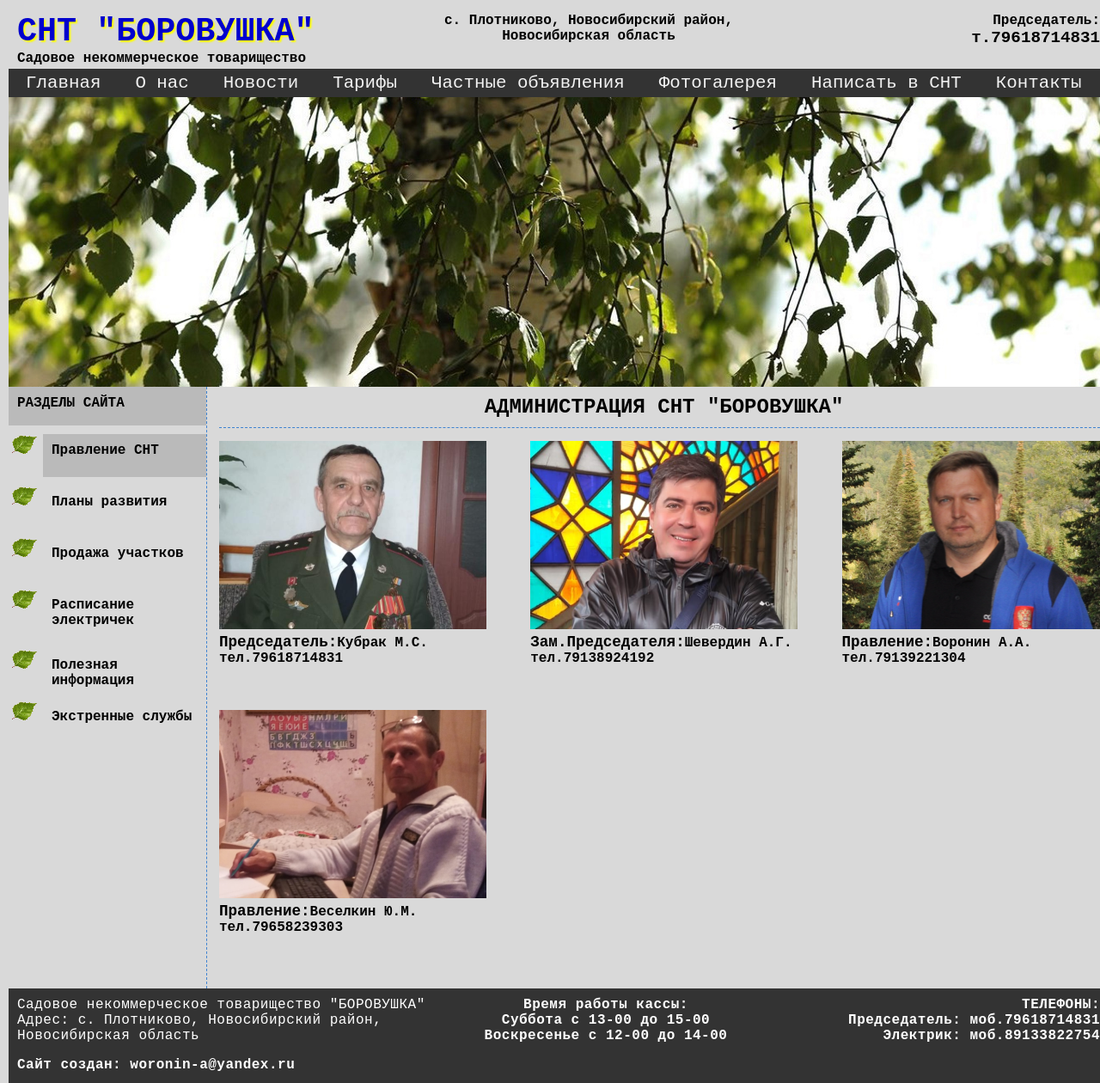
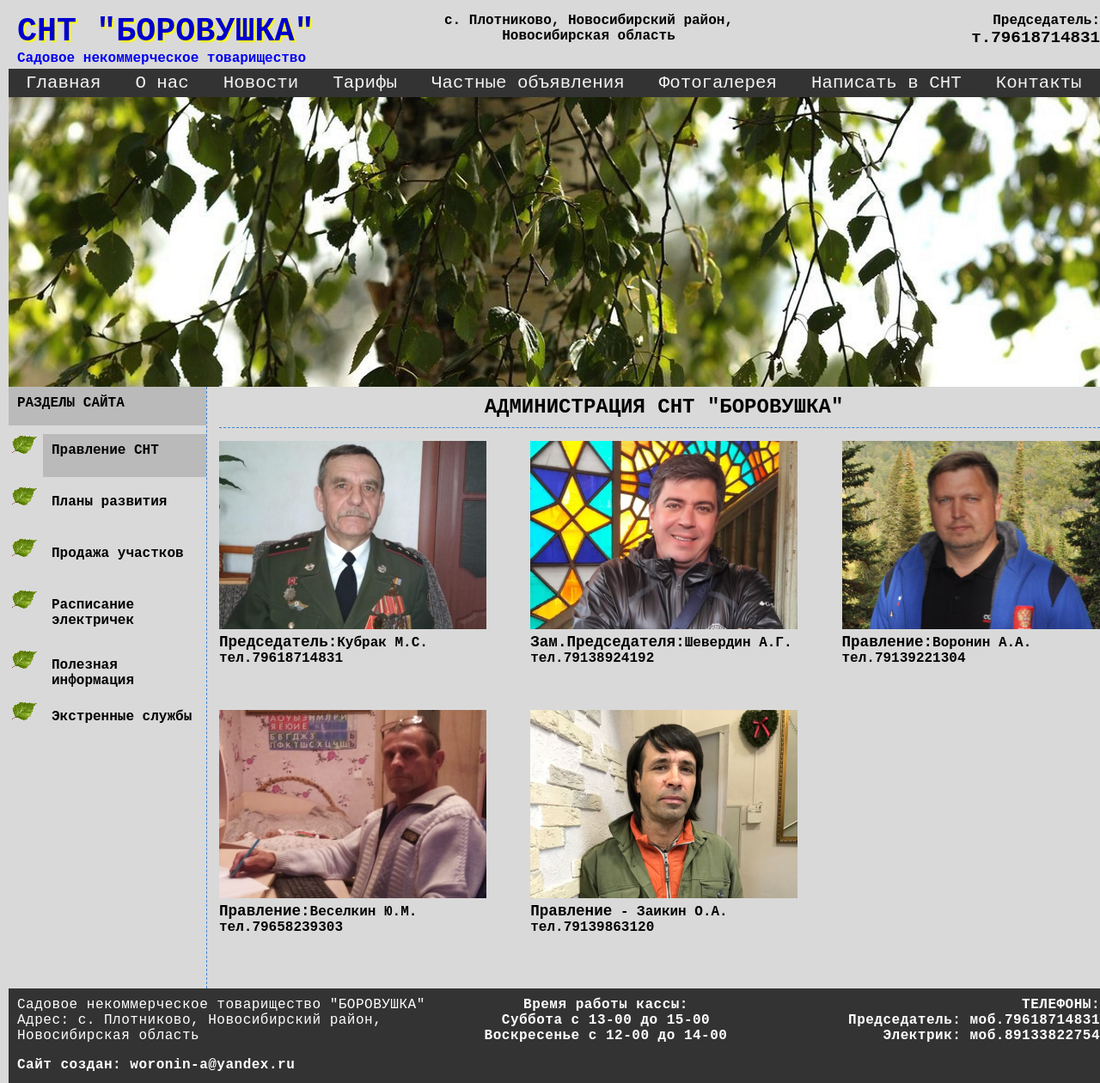
Before and after one commit to VoroninAleksandr/site-of-the-dacha-society, a plain HTML site: page direction.html in a window 1280 px wide. Shown: the whole page at 86% size. Drawn offline with Linux system fonts and the light colour scheme.

Commit message:
href in header

```diff
--- a/CSS/output.css
+++ b/CSS/output.css
@@ -109,6 +109,9 @@ body {
   top: 0px;
   width: 450px;
   height: 80px;
+}
+.leftcol a{
+  text-decoration: none;
 }
 
 #headerText {
--- a/direction.html
+++ b/direction.html
@@ -14,8 +14,10 @@
   <div id="wrapper">
     <header id="mainHeader">
       <div class="leftcol">
-        <h1 id="headerText">СНТ "БОРОВУШКА"</h1>
-        <span>Садовое некоммерческое товарищество</span>
+        <a href="Index.html">
+          <h1 id="headerText">СНТ "БОРОВУШКА"</h1>
+          <span>Садовое некоммерческое товарищество</span>
+        </a>
       </div>
       <div class="centrcol">
         с. Плотниково, Новосибирский район, Новосибирская область
@@ -87,18 +89,10 @@
             <img src="Images/veselkin.png" alt="Правление" />
             <p><span>Правление:</span>Веселкин Ю.М.<br />тел.79658239303</p>
           </div>
-          <!-- <div class="direction_photo">
-              <img src="Images/face.JPG" alt="лицо" />
-              <p><span>Правление</span> - Воронин А.А.<br />тел.89139221304</p>
-            </div>
-            <div class="direction_photo">
-              <img src="Images/face.JPG" alt="лицо" />
-              <p><span>Правление</span> - Воронин А.А.<br />тел.89139221304</p>
-            </div>
-            <div class="direction_photo">
-              <img src="Images/face.JPG" alt="лицо" />
-              <p><span>Правление</span> - Воронин А.А.<br />тел.89139221304</p>
-            </div> -->
+          <div class="direction_photo">
+            <img src="Images/zaikin.png" alt="Правление" />
+            <p><span>Правление</span> - Заикин О.А.<br />тел.79139863120</p>
+          </div>
         </div>
       </article>
     </section>
```
Also changed, not shown: Index.html (+5 -0 lines), aboutus.html (+10 -5 lines), contacts.html (+4 -2 lines), emergency_services.html (+12 -11 lines), news.html (+7 -7 lines), personalads.html (+8 -1 lines), photogallery.html (+5 -3 lines), plan.html (+9 -7 lines), rate.html (+9 -7 lines), sales.html (+8 -4 lines), schedule.html (+9 -6 lines), specialinfo.html (+11 -20 lines), writeus.html (+4 -2 lines), Images/zaikin.jpeg (added), 1 more files.
